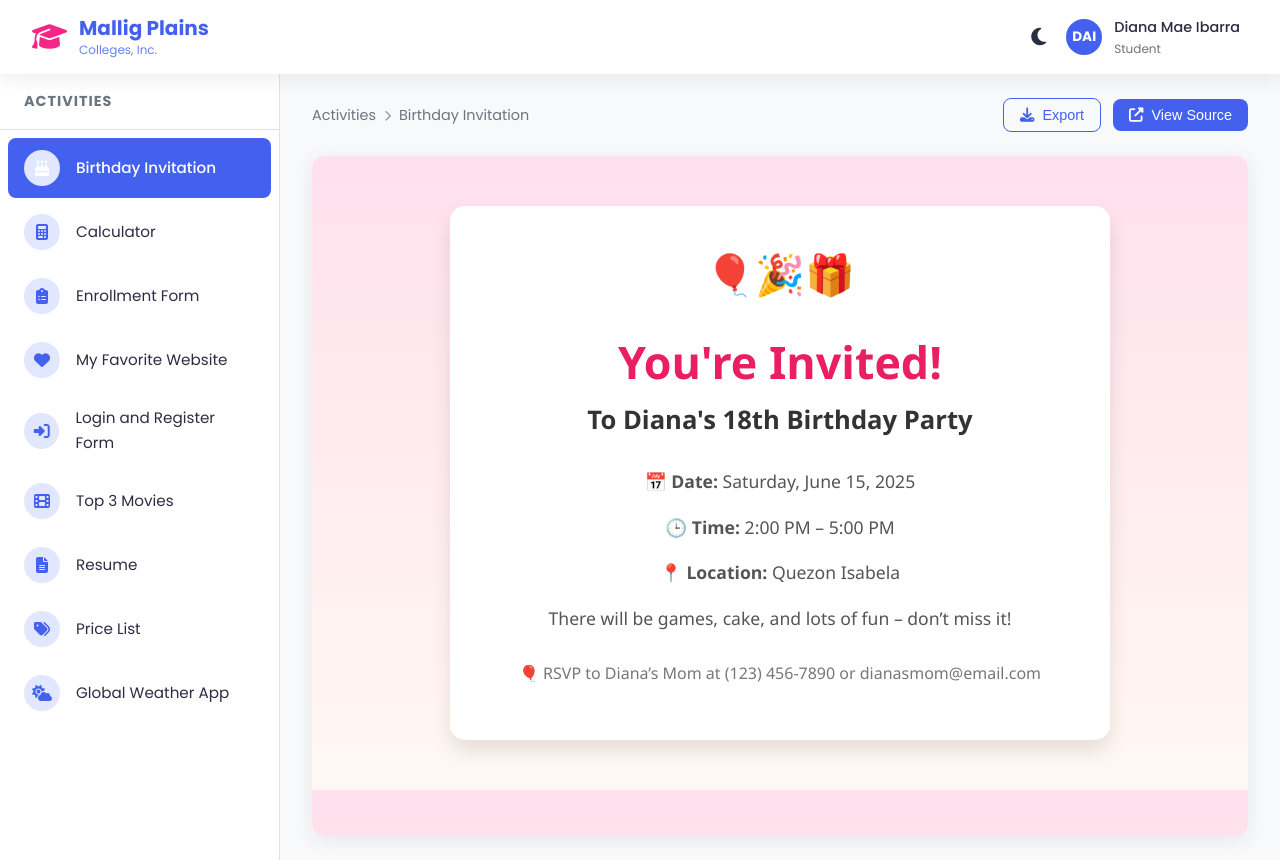
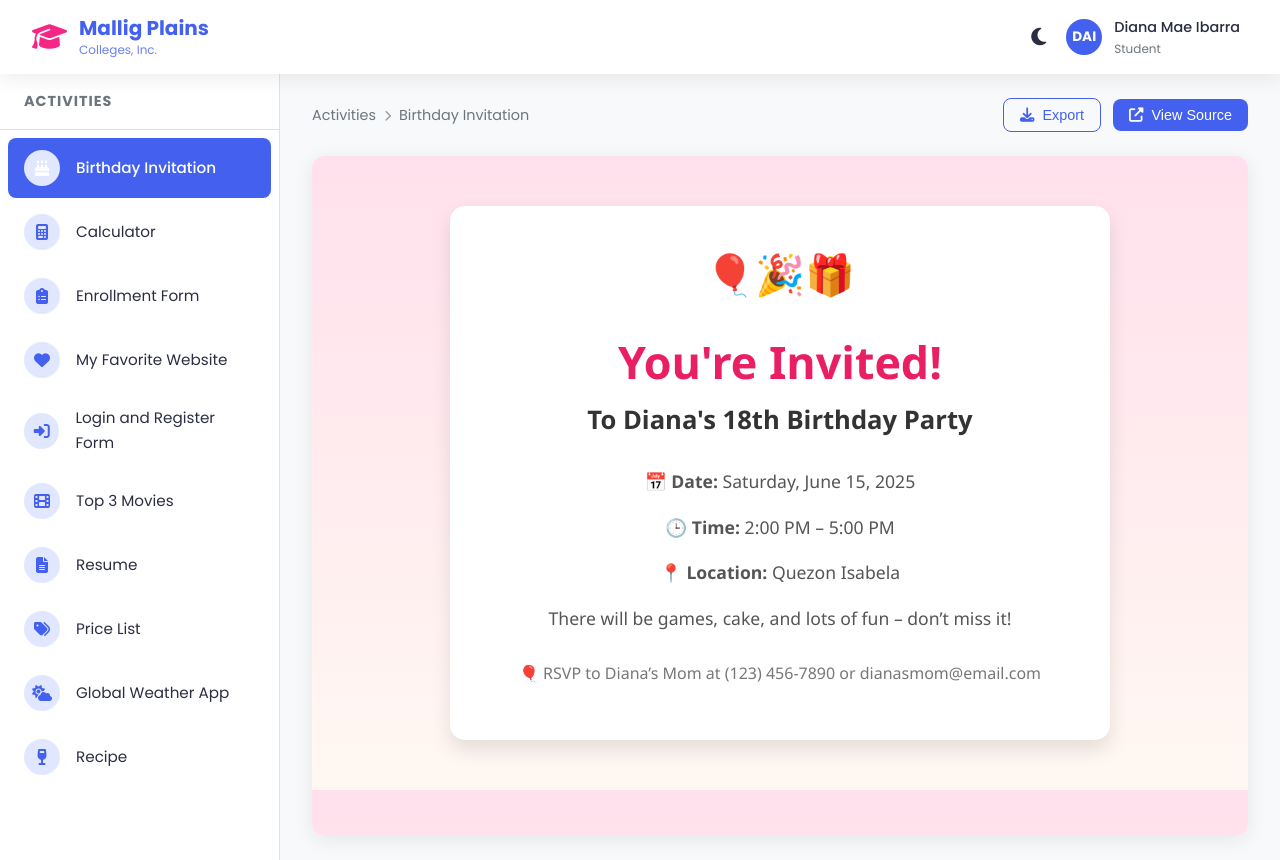
Before and after one commit to IbarraDiana13/portfolio-multipage-Diana, a plain HTML site: page index.html in a window 1280 px wide. Shown: the top 860 px of the page. Drawn offline with Linux system fonts and the light colour scheme.

Commit message:
Update index.html

```diff
--- a/index.html
+++ b/index.html
@@ -141,6 +141,16 @@
             <span>Global Weather App</span>
           </a>
         </li>
+        <li class="nav-item">
+          <a
+            href="recipe/index.html"
+            class="nav-link"
+            data-activity="recipe/index.html"
+          >
+            <div class="nav-icon"><i class="fas fa-wine-glass"></i></div>
+            <span>Recipe</span>
+          </a>
+        </li>
       </ul>
     </nav>
 
```
